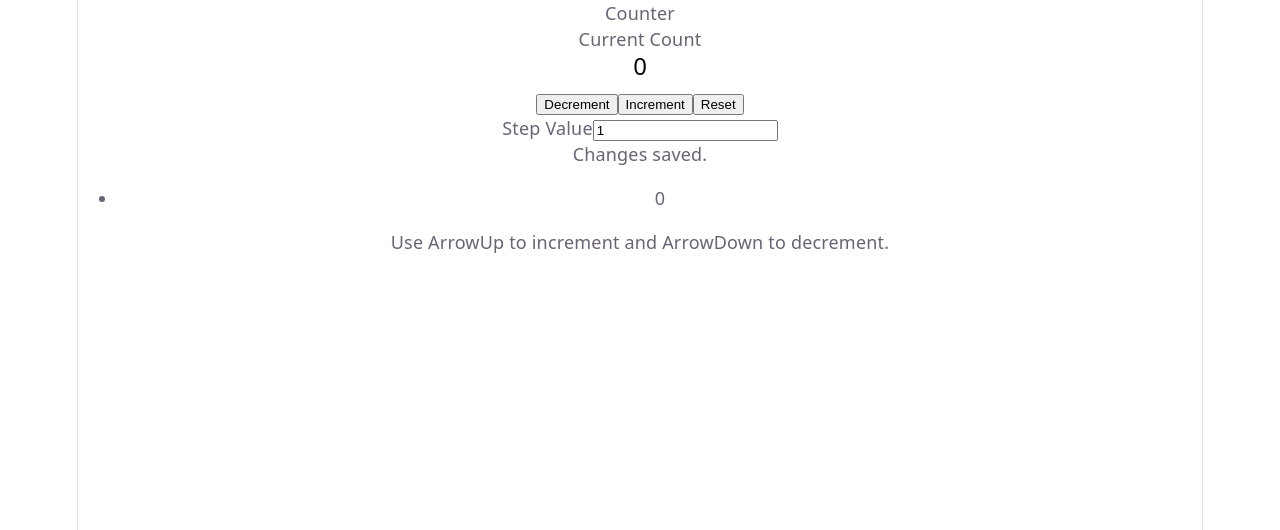
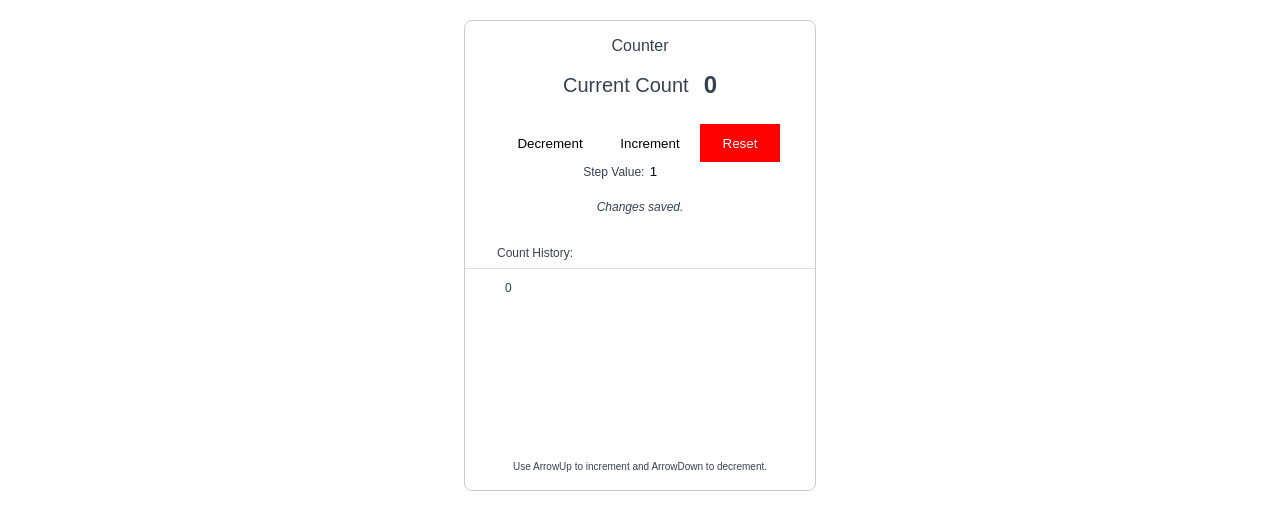
Before and after one commit to acpalacios3/advanced-counter, a React (Vite) app: page / in a window 1280 px wide. Shown: the top 530 px of the page. Built offline with nearby package versions, Linux system fonts and the light colour scheme.

Commit message:
Handle keyboard event with useEffect and style CSS

```diff
--- a/src/component/AdvancedCounter.tsx
+++ b/src/component/AdvancedCounter.tsx
@@ -88,39 +88,78 @@ export default function AdvancedCounter() {
         setIsLoaded(true);
     }, []);
 
+
+    // Handle keyboard events
+useEffect(() => {
+
+    // Wait until localStorage data has loaded
+    if (!loaded) return;
+
+    const handleKeyDown = (event: KeyboardEvent) => {
+
+        // Do not change the counter when the Step input is focused
+        if (event.target instanceof HTMLInputElement) return;
+
+        // ArrowUp increments the counter
+        if (event.key === "ArrowUp") {
+            event.preventDefault();
+            increment();
+        }
+
+        // ArrowDown decrements the counter
+        else if (event.key === "ArrowDown") {
+            event.preventDefault();
+            decrement();
+        }
+    };
+
+    // Listen for keyboard events
+    document.addEventListener("keydown", handleKeyDown);
+
+    // Remove the listener when the component is updated or unmounted
+    return () => {
+        document.removeEventListener("keydown", handleKeyDown);
+    };
+
+}, [count, step, loaded]);
+
     return (
-        <div>
-               <p>Counter</p>
-            <div>
+        <div className="container">
+            <p>Counter</p>
+            <div className="current-count">
                 <p> Current Count  </p>
                 <h2>{count}</h2>
             </div>
 
-            <div>
+            <div className="buttons">
                 <button onClick={decrement}>Decrement</button>
                 <button onClick={increment}>Increment</button>
-                <button onClick={reset}>Reset</button>
+                <button className="reset-button" onClick={reset}>Reset</button>
             </div>
 
-            <div>
-                <label htmlFor="Step"> Step Value</label>
+            <div className="step-container">
+                <label htmlFor="Step" className="step-label"> Step Value: </label>
 
-                <input id="step"
+                <input
+                    id="step"
                     type="number"
                     min="1"
                     value={step}
                     onChange={handleStepChange}
-
                 />
 
-                <p>{msgsaveStatus}</p>
+                <p className="save-status">{msgsaveStatus}</p>
             </div>
-            <div>
+            <div className="count-history">
+                <p>Count History:</p>
 
                 {/* display History List */}
                 <ul>
+
+                    {/* Display the history and show the dotted line only when the history contains items. */}
                     {history.map((count, indexArray) => (
-                        <li key={indexArray}>
+                        <li key={indexArray}
+                            className={history.length > 1 ? "history-item" : ""}>
                             {count}
                         </li>
                     ))}
@@ -128,7 +167,7 @@ export default function AdvancedCounter() {
 
             </div>
             <p className="keyboard-message">
-                    Use ArrowUp to increment and ArrowDown to decrement.
+                Use ArrowUp to increment and ArrowDown to decrement.
             </p>
         </div>
     );
--- a/src/index.css
+++ b/src/index.css
@@ -1,111 +1,104 @@
-:root {
-  --text: #6b6375;
-  --text-h: #08060d;
-  --bg: #fff;
-  --border: #e5e4e7;
-  --code-bg: #f4f3ec;
-  --accent: #aa3bff;
-  --accent-bg: rgba(170, 59, 255, 0.1);
-  --accent-border: rgba(170, 59, 255, 0.5);
-  --social-bg: rgba(244, 243, 236, 0.5);
-  --shadow:
-    rgba(0, 0, 0, 0.1) 0 10px 15px -3px, rgba(0, 0, 0, 0.05) 0 4px 6px -2px;
+body {
+  margin: 0;
+  font-family: Arial, sans-serif;
 
-  --sans: system-ui, 'Segoe UI', Roboto, sans-serif;
-  --heading: system-ui, 'Segoe UI', Roboto, sans-serif;
-  --mono: ui-monospace, Consolas, monospace;
-
-  font: 18px/145% var(--sans);
-  letter-spacing: 0.18px;
-  color-scheme: light dark;
-  color: var(--text);
-  background: var(--bg);
-  font-synthesis: none;
-  text-rendering: optimizeLegibility;
-  -webkit-font-smoothing: antialiased;
-  -moz-osx-font-smoothing: grayscale;
-
-  @media (max-width: 1024px) {
-    font-size: 16px;
-  }
 }
 
-@media (prefers-color-scheme: dark) {
-  :root {
-    --text: #9ca3af;
-    --text-h: #f3f4f6;
-    --bg: #16171d;
-    --border: #2e303a;
-    --code-bg: #1f2028;
-    --accent: #c084fc;
-    --accent-bg: rgba(192, 132, 252, 0.15);
-    --accent-border: rgba(192, 132, 252, 0.5);
-    --social-bg: rgba(47, 48, 58, 0.5);
-    --shadow:
-      rgba(0, 0, 0, 0.4) 0 10px 15px -3px, rgba(0, 0, 0, 0.25) 0 4px 6px -2px;
-  }
-
-  #social .button-icon {
-    filter: invert(1) brightness(2);
-  }
+.container {
+  width: 350px;
+  margin: 20px auto;
+  border: 1px solid #ccc;
+  border-radius: 8px;
+  text-align: center;
+  color: #374151;
 }
 
-body {
+.current-count {
+  display: flex;
+  align-items: center;
+  justify-content: center;
+  gap: 15px;
+  margin-bottom: 25px;
+}
+
+.current-count p {
+  font-size: 20px;
+
+  font-weight: normal;
   margin: 0;
 }
 
-#root {
-  width: 1126px;
-  max-width: 100%;
-  margin: 0 auto;
-  text-align: center;
-  border-inline: 1px solid var(--border);
-  min-height: 100svh;
-  display: flex;
-  flex-direction: column;
-  box-sizing: border-box;
+.current-count h2 {
+  font-size: 24px;
+  margin: 0;
+
 }
 
-h1,
-h2 {
-  font-family: var(--heading);
-  font-weight: 500;
-  color: var(--text-h);
+.buttons button {
+  width: 100px;
+  height: 38px;
+  border: none;
+  padding: 8px;
+  cursor: pointer;
+  background-color: transparent;
 }
 
-h1 {
-  font-size: 56px;
-  letter-spacing: -1.68px;
-  margin: 32px 0;
-  @media (max-width: 1024px) {
-    font-size: 36px;
-    margin: 20px 0;
-  }
-}
-h2 {
-  font-size: 24px;
-  line-height: 118%;
-  letter-spacing: -0.24px;
-  margin: 0 0 8px;
-  @media (max-width: 1024px) {
-    font-size: 20px;
-  }
-}
-p {
-  margin: 0;
+/* reset button is red */
+.buttons .reset-button {
+  background-color: red;
+  color: white;
+  width: 80px;
 }
 
-code,
-.counter {
-  font-family: var(--mono);
-  display: inline-flex;
-  border-radius: 4px;
-  color: var(--text-h);
+.step-label {
+  font-size: 12px;
+
 }
 
-code {
-  font-size: 15px;
-  line-height: 135%;
-  padding: 4px 8px;
-  background: var(--code-bg);
+.step-container input {
+
+  width: 45px;
+  justify-content: center;
+  border: none;
+
 }
+
+.save-status {
+  font-size: 12px;
+  font-style: italic;
+  margin: 20px 0;
+
+}
+
+.count-history {
+  text-align: left;
+  font-size: 12px;
+  width: 350px;
+  overflow-y: auto;
+}
+
+.count-history p {
+  padding-left: 32px;
+  border-bottom: 1px solid rgba(156, 163, 175, 0.35);
+  padding-bottom: 8px;
+}
+
+.count-history ul {
+  height: 150px;
+  overflow-y: auto;
+  list-style: none;
+
+}
+
+.history-item {
+  list-style: none;
+  border-bottom: 1px dashed #e5e7eb;
+  padding: 8px 0;
+  margin: 0;
+
+}
+
+.keyboard-message {
+  font-size: 10px;
+  padding: 8px 0;
+}
```
Also changed, not shown: src/App.css (deleted, +0 -184 lines).
